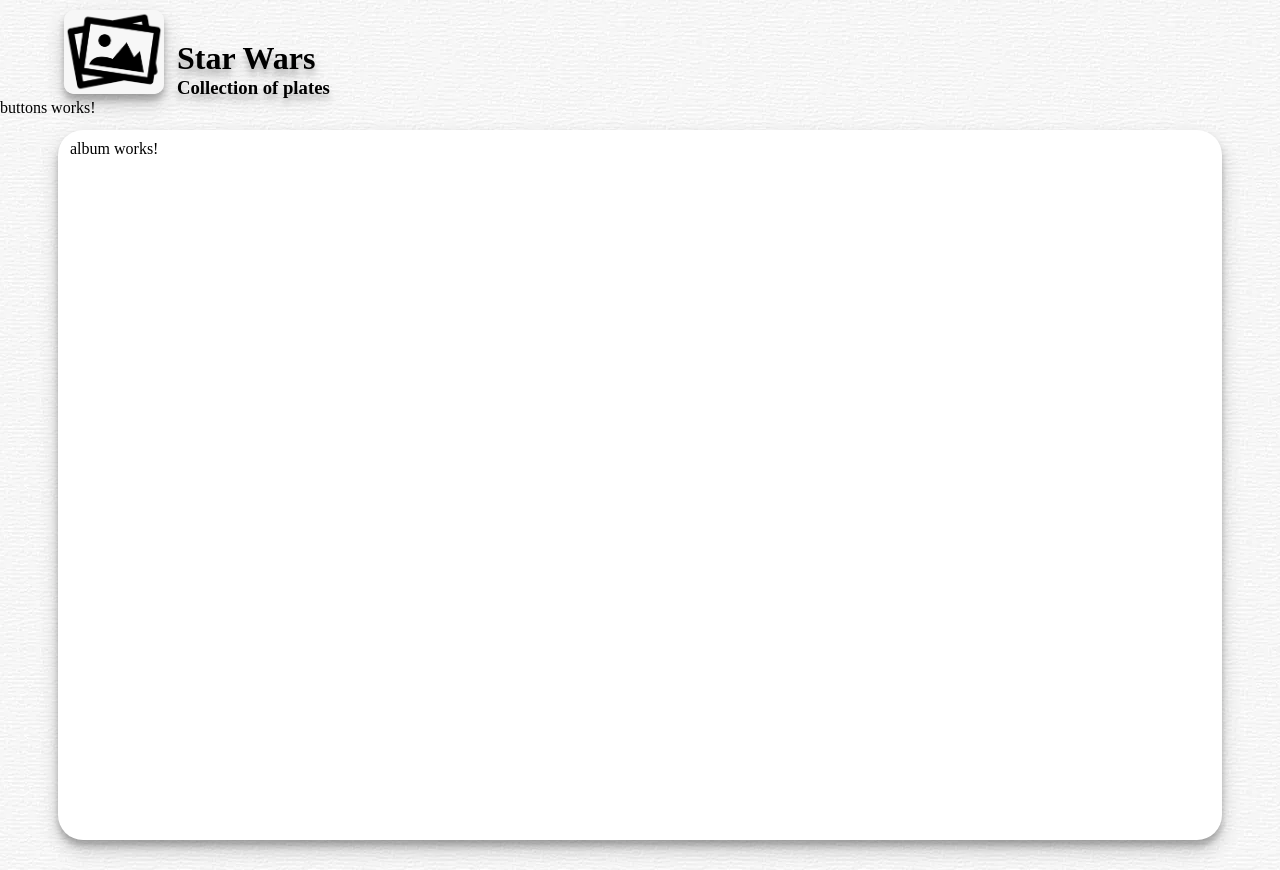
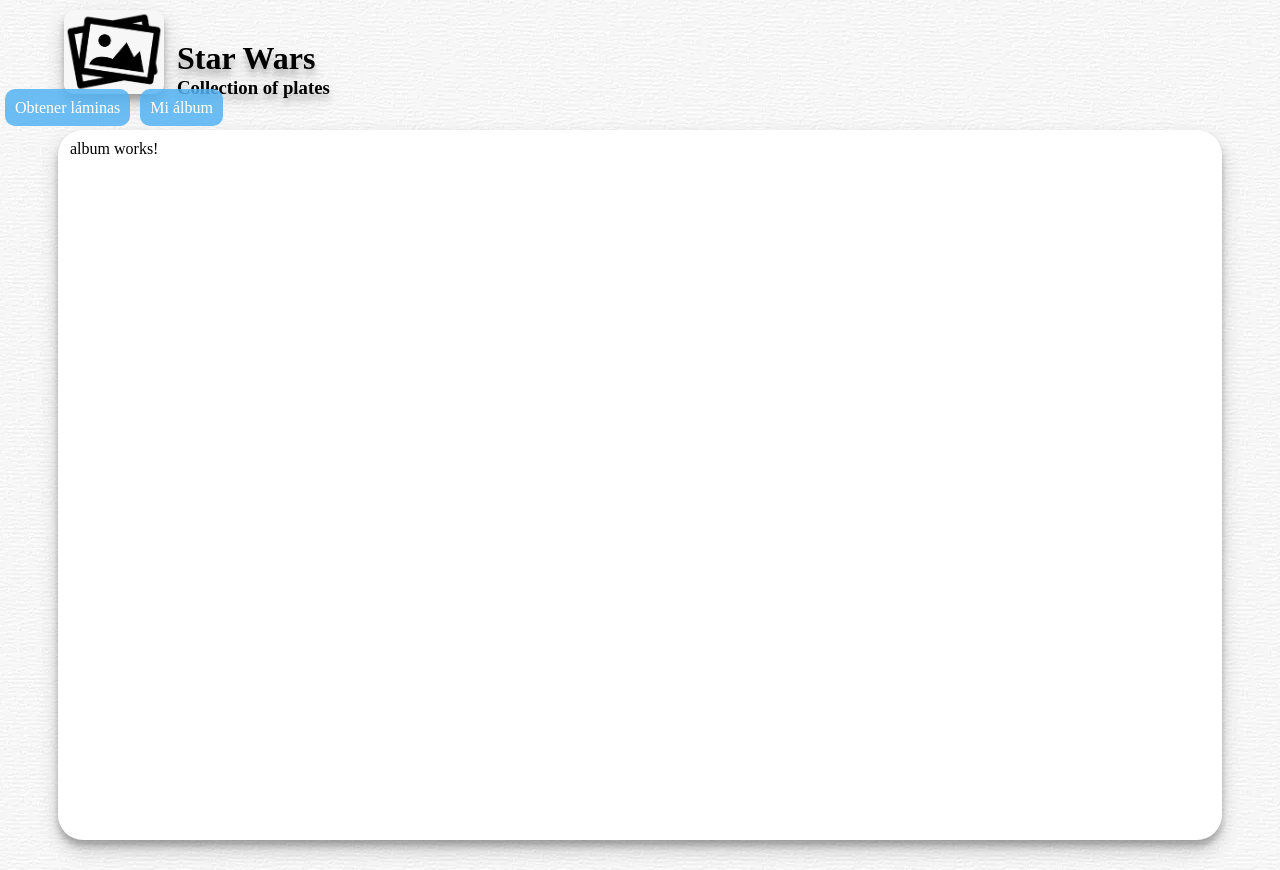
Before and after one commit to juanse-morales/star-wars, an Angular app: page / in a window 1280 px wide. Built offline with nearby package versions, Linux system fonts and the light colour scheme.

Commit message:
REFACTOR: Design buttons

```diff
--- a/src/app/buttons/buttons.component.css
+++ b/src/app/buttons/buttons.component.css
@@ -0,0 +1,15 @@
+.button {
+  height: 18px;
+  width: 150px;
+  background: rgba(83, 179, 243, 0.849);
+  padding: 10px;
+  text-align: center;
+  border-radius: 10px;
+  text-decoration: none;
+  color: white;
+  margin: 5px;
+}
+
+#buttons-container {
+  display: inline-block;
+}
--- a/src/app/buttons/buttons.component.html
+++ b/src/app/buttons/buttons.component.html
@@ -1 +1,4 @@
-<p>buttons works!</p>
+<div id="buttons-container">
+  <a href="#" class="button">Obtener láminas</a>
+  <a href="#" class="button">Mi álbum</a>
+</div>
```
